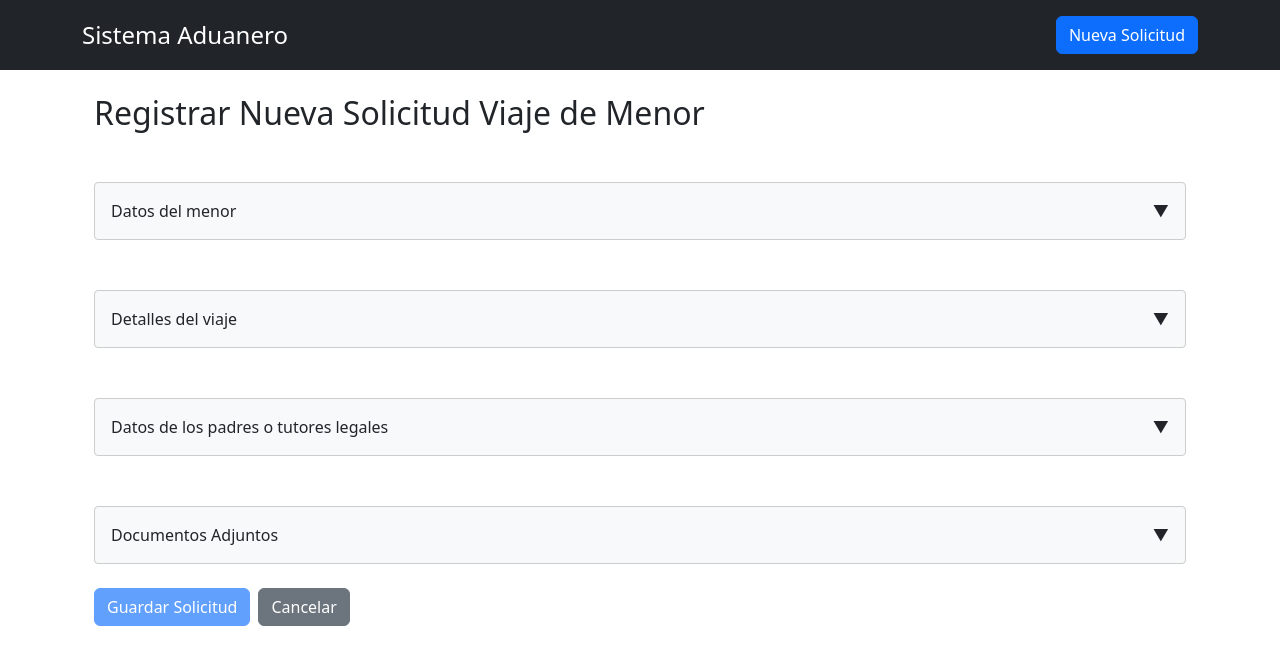
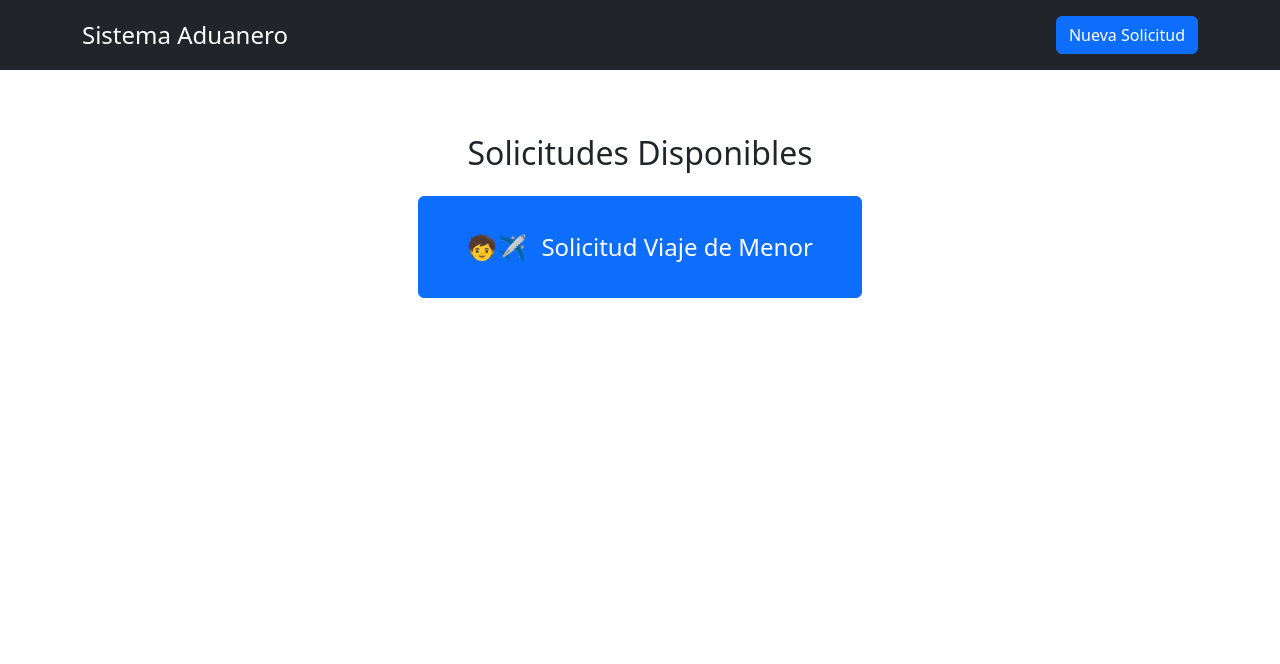
Before and after one commit to ragallardom/front-aduana, an Angular app: page / in a window 1280 px wide. Before the commit this address led to /solicitud-aduana/nuevo. Shown: the top 664 px of the page. Built offline with nearby package versions, Linux system fonts and the light colour scheme.

Commit message:
feat: add home page with solicitud options

```diff
--- /dev/null
+++ b/src/app/pages/inicio/inicio.html
@@ -0,0 +1,6 @@
+<div class="page-container">
+  <h2 class="mb-4">Solicitudes Disponibles</h2>
+  <a routerLink="/solicitud-aduana/nuevo" class="btn btn-primary solicitud-btn">
+    <span class="me-2">🧒✈️</span> Solicitud Viaje de Menor
+  </a>
+</div>
--- /dev/null
+++ b/src/app/pages/inicio/inicio.scss
@@ -0,0 +1,9 @@
+.page-container {
+  text-align: center;
+  margin-top: 4rem;
+}
+
+.solicitud-btn {
+  font-size: 1.5rem;
+  padding: 2rem 3rem;
+}
```
Also changed, not shown: src/app/app.routes.ts (+6 -5 lines), src/app/pages/inicio/inicio.ts (added, +12 -0 lines), 1 other file (tests, documents, lock files or other folders).
